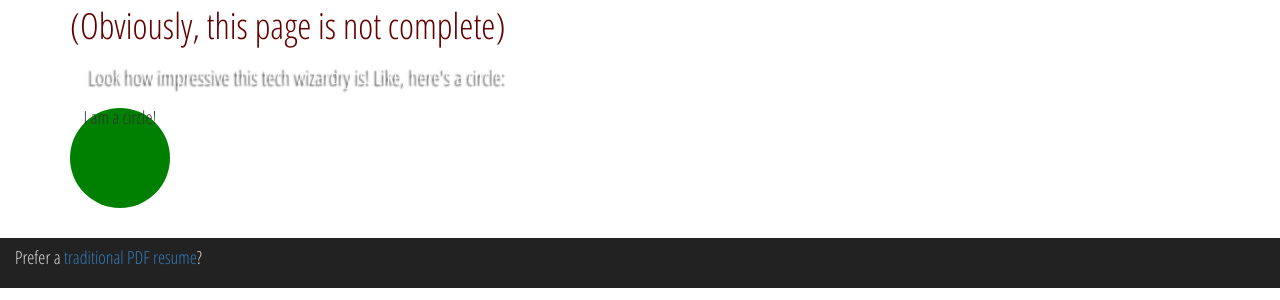
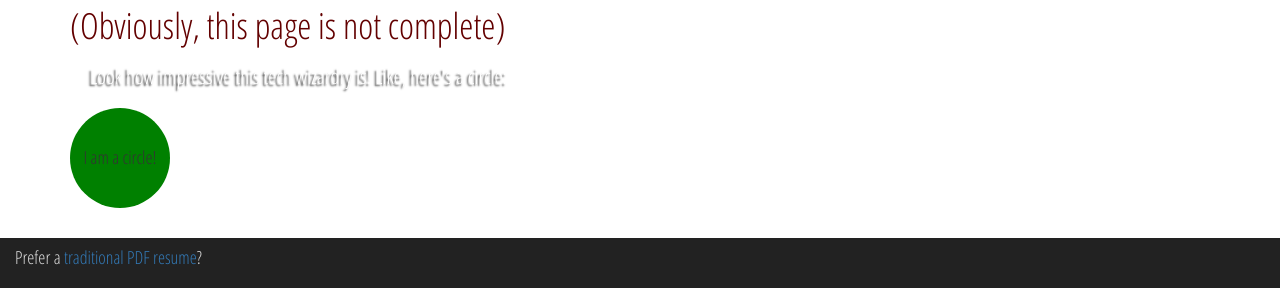
Before and after one commit to dougmurphy34/InteractiveResume, a Django app: page /portfolio in a window 1280 px wide. Shown: the part 134-434 px from the top of the page. Run offline with Django 3.2, Linux system fonts and the light colour scheme; some libraries are stand-ins or nearby versions.

Commit message:
Tweak portfolio to test Github auto-deploy to Heroku.

```diff
--- a/templates/resume/portfolio.html
+++ b/templates/resume/portfolio.html
@@ -8,7 +8,7 @@
 
     <h2>Look how impressive this tech wizardry is!  Like, here's a circle:</h2>
     <div id="circleDiv" style="border-radius: 50px; background: green; width: 100px; height: 100px; text-align: center;">
-        <h4>I am a circle!</h4>
+        <h4 style="position: relative; top:40px;">I am a circle!</h4>
     </div>
 </div>
 
```
